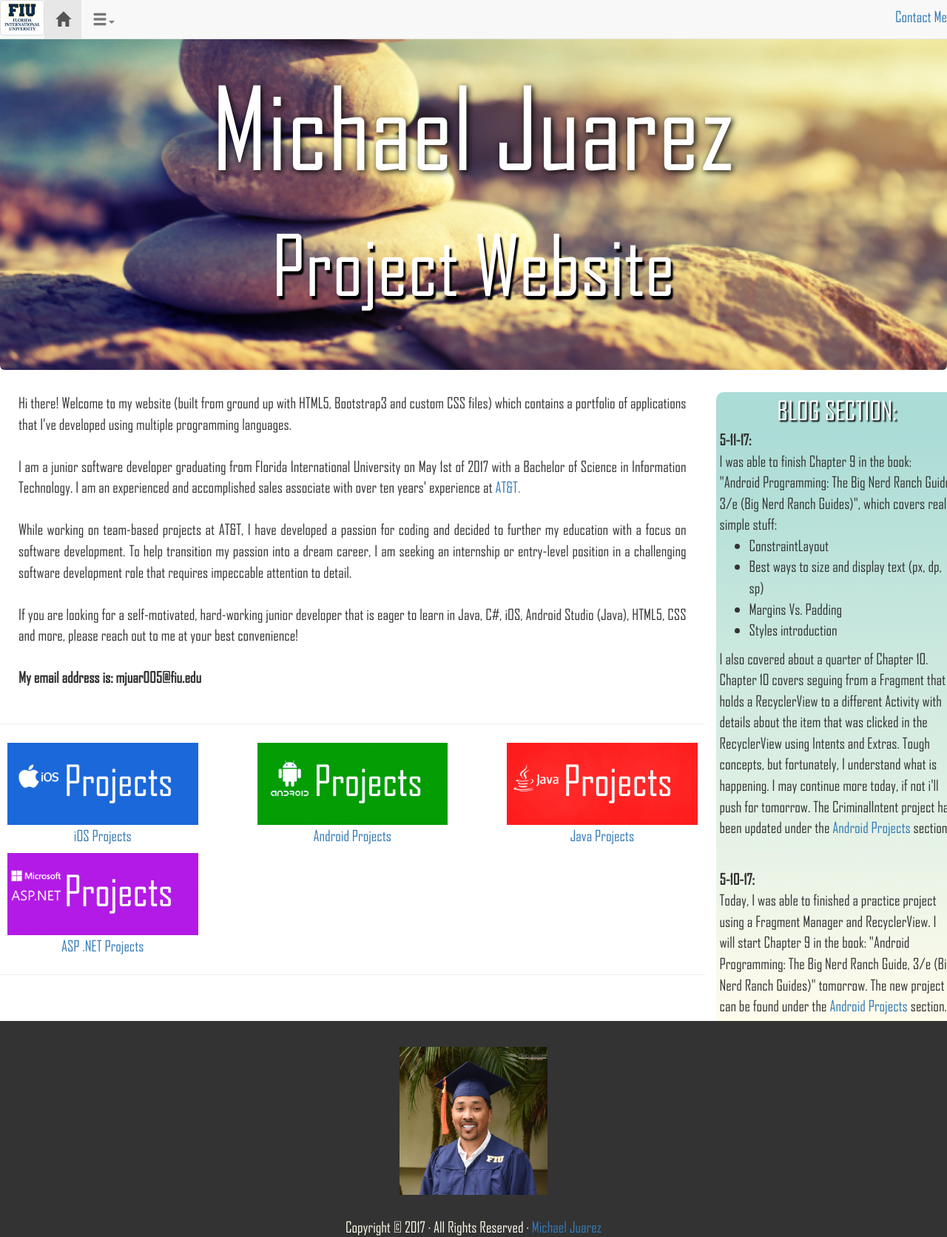
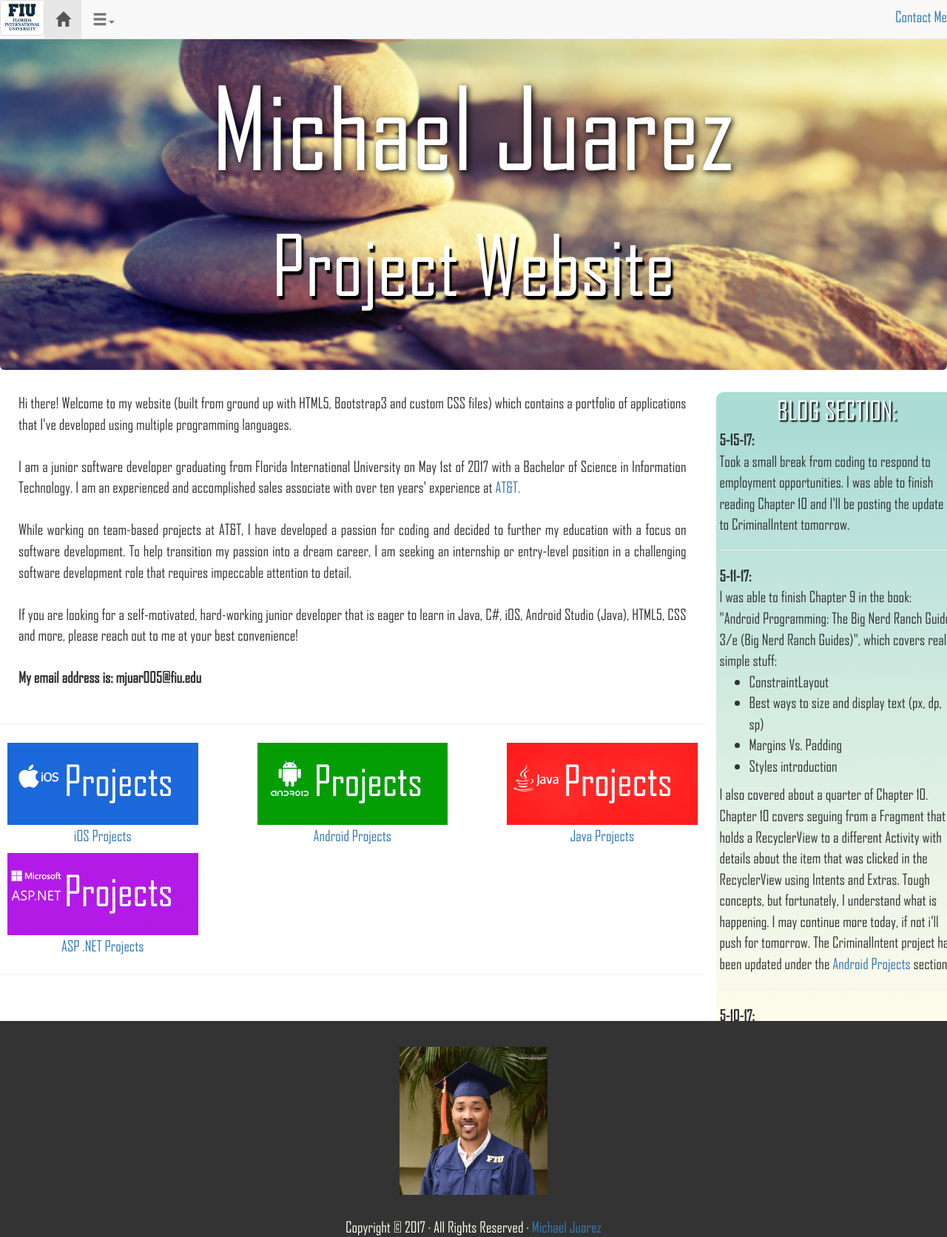
Before and after one commit to MikeJuarez/MikeJuarez.github.io, a Jekyll site: the page index.html, which Jekyll copies as it is, in a window 1280 px wide. Shown: the whole page at 74% size. Built offline with Jekyll 4.4.1, drawn with Linux system fonts in a browser that asks for light colours.

Commit message:
Updated blog

```diff
--- a/index.html
+++ b/index.html
@@ -132,6 +132,9 @@
   </div>
   <div class="row">
   <div class="col-scollable-y">
+  <b>5-15-17:</b><br/>
+   Took a small break from coding to respond to employment opportunities.  I was able to finish reading Chapter 10 and I'll be posting the update to CriminalIntent tomorrow.
+  <hr>
 
   <b>5-11-17:</b><br/>
    I was able to finish Chapter 9 in the book: "Android Programming: The Big Nerd Ranch Guide, 3/e (Big Nerd Ranch Guides)", which covers really simple stuff:<br/>
@@ -144,6 +147,7 @@
 
     I also covered about a quarter of Chapter 10.  Chapter 10 covers seguing from a Fragment that holds a RecyclerView to a different Activity with details about the item that was clicked in the RecyclerView using Intents and Extras.  Tough concepts, but fortunately, I understand what is happening.  I may continue more today, if not i'll push for tomorrow.  The CriminalIntent project has been updated under the <a href="Android Projects">Android Projects</a> section.
   <hr>
+
   <b>5-10-17:</b><br/>
    Today, I was able to finished a practice project using a Fragment Manager and RecyclerView.  I will start Chapter 9 in the book: "Android Programming: The Big Nerd Ranch Guide, 3/e (Big Nerd Ranch Guides)" tomorrow.  The new project can be found under the <a href="Android Projects">Android Projects</a> section.
   <hr>
```
